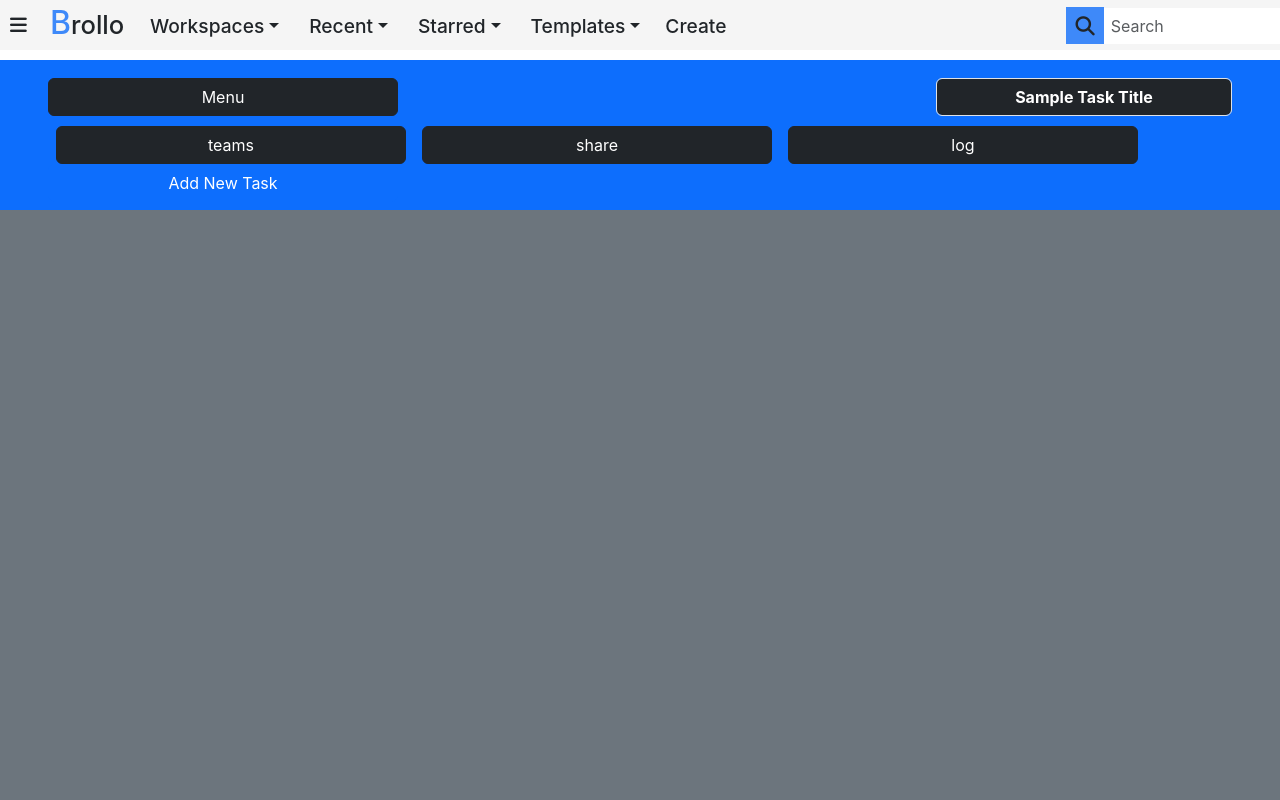
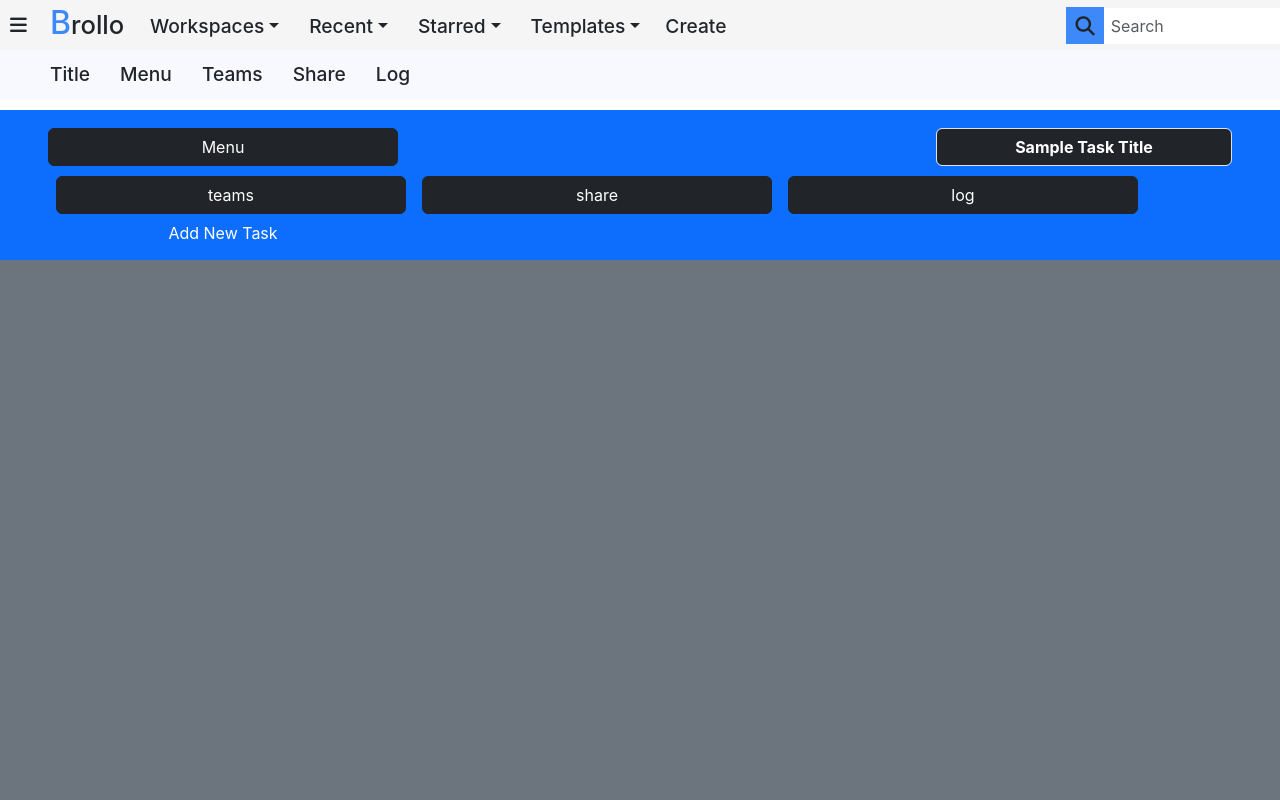
Before and after one commit to Sugorr/brollo, a React (Create React App) app: page /workspace in a window 1280 px wide. Shown: the top 800 px of the page. Built offline with nearby package versions, Linux system fonts and the light colour scheme.

Commit message:
Adding Second Navbar Workspace

```diff
--- a/src/components/dashboard-components/Dashboard-Navbar/DashboardNavbar.css
+++ b/src/components/dashboard-components/Dashboard-Navbar/DashboardNavbar.css
@@ -14,6 +14,7 @@
     position: relative;
     left: 50px;
     bottom: 10px;
+    width: 100px;
 }
 #Dashboard-Navbar-Section .Narbar-Blue-B {
     font-size: 2rem;
@@ -43,6 +44,7 @@
     position: relative;
     bottom: 76px;
     left: 120px;
+    width: 100px;
 }
 #Dashboard-Navbar-Section  .Navbar-Create-Container {
     font-size: 1.20rem;
--- /dev/null
+++ b/src/components/workspace-component/SecondNavbarWorkspace.css
@@ -0,0 +1,22 @@
+#Second-Navbar-Workspace-Section .Second-Navbar-Workspace-Container {
+    width: 100%;
+    height: 50px;
+    background-color: ghostwhite;
+    position: relative;
+    bottom: 10px;
+}
+#Second-Navbar-Workspace-Section .Workspace-Navbar-Items {
+    display: flex;
+    font-size: 1.20rem;
+    font-weight: 500;
+    margin-left: 20px;
+}
+#Second-Navbar-Workspace-Section .Workspace-Navbar-Items p {
+    margin-left: 30px;
+    margin-top: 10px;
+    cursor: pointer;
+    transition: all 0.2s ease-in-out;
+}
+#Second-Navbar-Workspace-Section .Workspace-Navbar-Items p:hover {
+    color: #6237DA;
+}
--- /dev/null
+++ b/src/components/workspace-component/SecondNavbarWorkspace.js
@@ -0,0 +1,19 @@
+import "./SecondNavbarWorkspace.css";
+function SecondNavbarWorkspace() {
+    return(
+        <>
+            <div id="Second-Navbar-Workspace-Section">
+                <div className="Second-Navbar-Workspace-Container">
+                    <div className="Workspace-Navbar-Items">
+                        <p className="Workspace-Title">Title</p>
+                        <p className="Workspace-Menu">Menu</p>
+                        <p className="Workspace-Teams">Teams</p>
+                        <p className="Workspace-Share">Share</p>
+                        <p className="Workspace-Log">Log</p>
+                    </div>
+                </div>
+            </div>
+        </>
+    )
+}
+export default SecondNavbarWorkspace;
--- a/src/pages/Workspace.js
+++ b/src/pages/Workspace.js
@@ -2,6 +2,7 @@ import React, { useState } from 'react'
 import CardTask from '../components/card-components/CardTask';
 import DashboardNavbar from '../components/dashboard-components/Dashboard-Navbar/DashboardNavbar';
 import "./pageStyles/Workspace.css";
+import SecondNavbarWorkspace from '../components/workspace-component/SecondNavbarWorkspace';
 function Workspace() {
     const [cardTasks, setTasks] = useState([]);
     const addNewTask = () => {
@@ -10,6 +11,7 @@ function Workspace() {
     return (
         <>
             <DashboardNavbar />
+            <SecondNavbarWorkspace />
             {/* workspace navbar */}
             <div className='container-fluid navbar bg-primary px-5'>
                 <button className='btn btn-dark text-white'>Menu</button>
```
